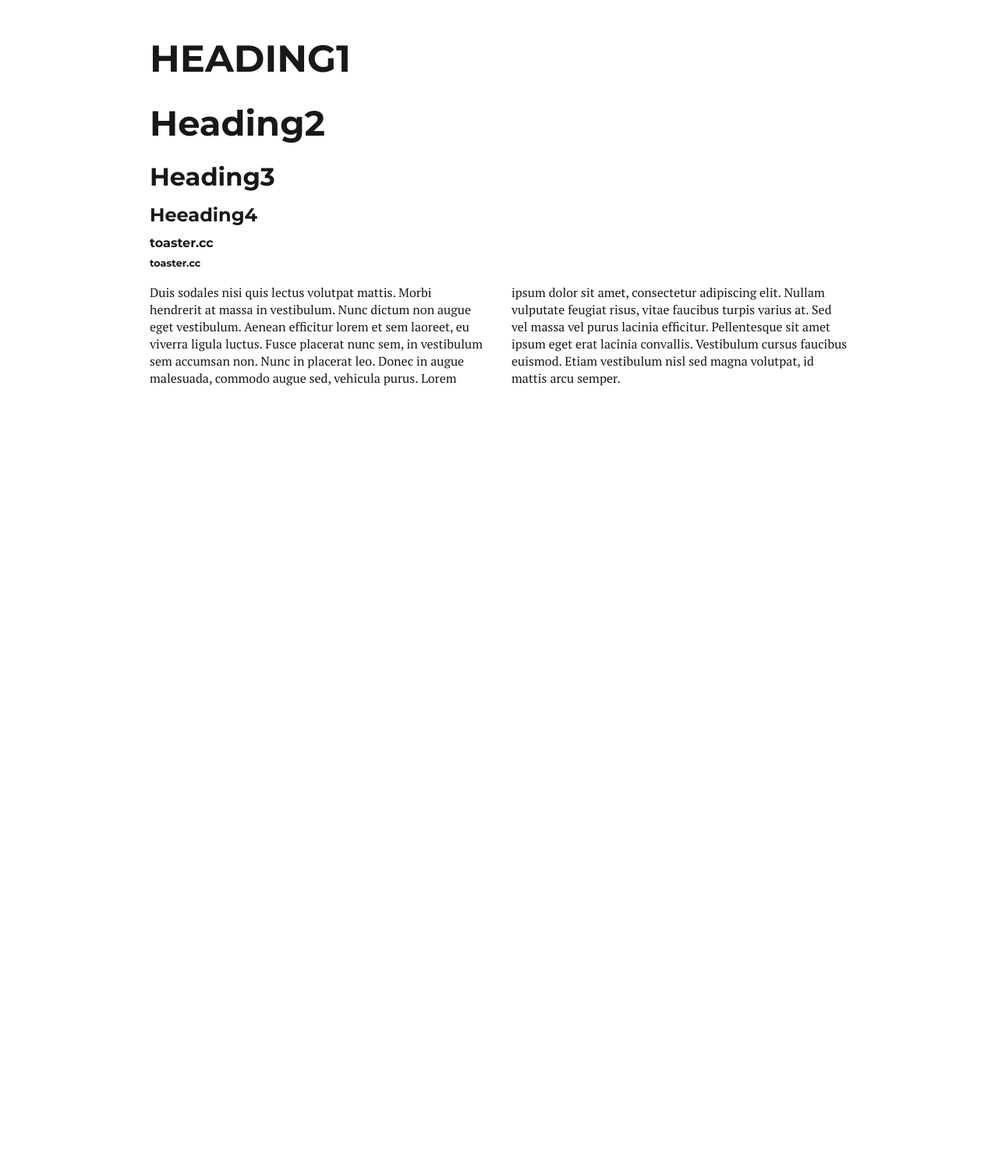
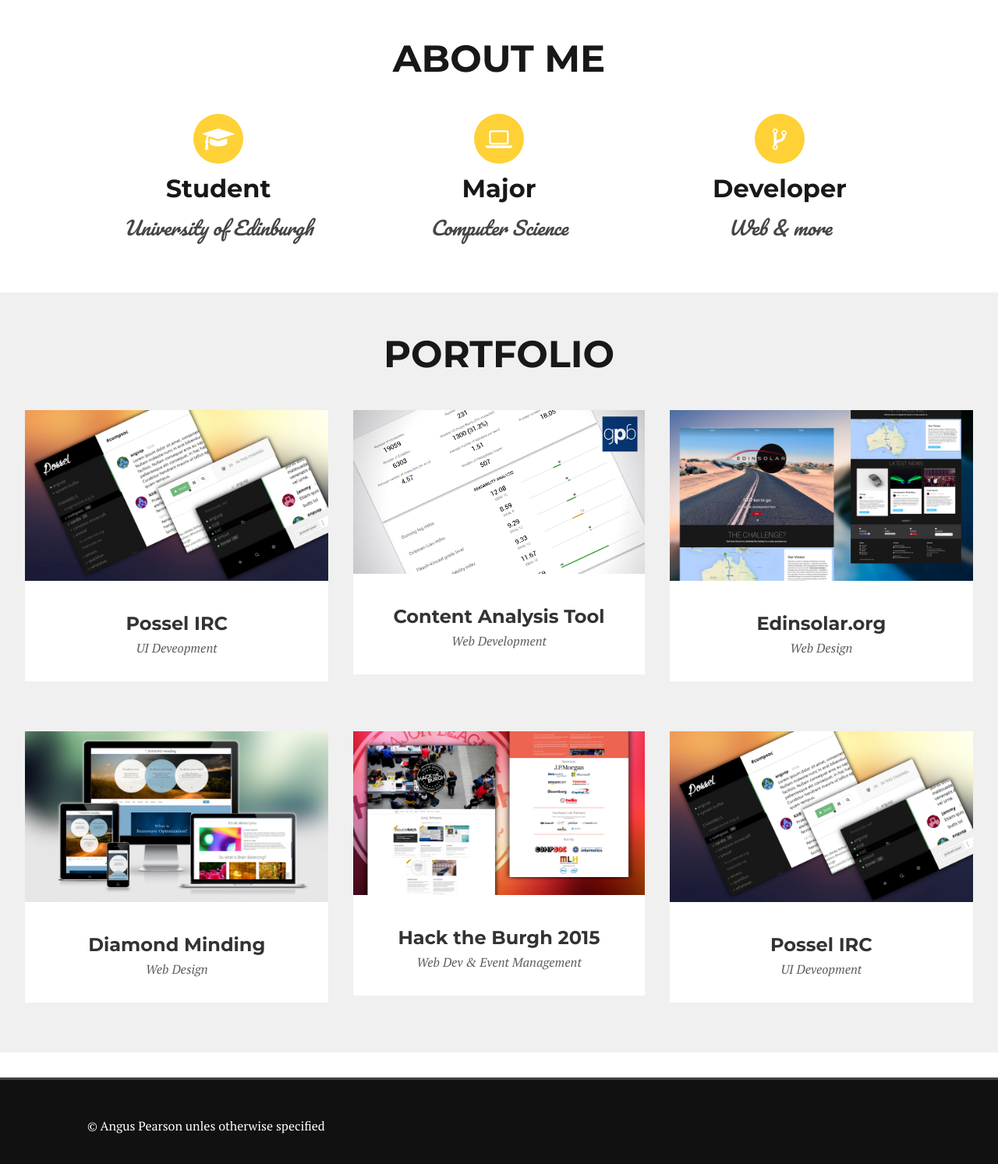
Before and after one commit to AngusP/AngusP.github.io, a Jekyll site: the page built from index.html, in a window 1280 px wide, cut to the strip 544-2047 px from the top of the page. Shown: the top 1493 px of the strip at 78% size. Built offline with Jekyll 4.4.1, drawn with Linux system fonts in a browser that asks for light colours; nearby versions of some CDN libraries; the list of posts is cut into pages by our own code; before the commit the page ends 1088 px from its top, so only the background shows below that.

Commit message:
Added portfolio

```diff
--- a/css/style.css
+++ b/css/style.css
@@ -39,10 +39,10 @@ html, body {
     max-height: 0.5rem;
 }
 ::-webkit-scrollbar-thumb{
-    background: #999;
+    background: #444;
 }
 ::-webkit-scrollbar-thumb:window-inactive {
-    background: #999;
+    background: #444;
 }
 
 *:focus {
@@ -56,7 +56,7 @@ html, body {
     Columns are all the same height in each row
 ***/
 
-@media (min-width: 40rem) {
+@media (min-width: 60rem) {
     .row { width: 100%; display: table; table-layout: fixed; }
     .col { display: table-cell; vertical-align: top; padding-right: 1em; }
     .col+.col { padding: 0 1em; }
@@ -68,42 +68,90 @@ html, body {
 
 ***/
 
+.twox   { font-size: 2em; }
+.threex { font-size: 3em; }
+.fourx  { font-size: 4em; }
+.fivex  { font-size: 5em; }
+
+article p {
+    font-size: 1.1em;
+}
+
+.bg-grey {
+    background-color: #f0f0f0;
+}
+
+.card {
+    margin: 2em 0;
+    min-height: 4rem;
+    background: #FFF;
+    color: #333;
+}
+
+.center {
+    text-align: center;
+    margin-left: auto;
+    margin-right: auto;
+}
+
 .columnar {
     -webkit-columns: 3 20rem; /* Chrome, Safari, Opera */
     -moz-columns: 3 20rem; /* Firefox */
     columns: 3 20rem;
-    -webkit-column-gap: 2em;
-    -moz-column-gap: 2em;
-    column-gap: 2em;
+    -webkit-column-gap: 2rem;
+    -moz-column-gap: 2rem;
+    column-gap: 2rem;
 }
 
-.container {
+.container,
+.container-wide {
     width: 100%;
     padding: 0em 2em;
-    margin: 0;
+    margin: 0 auto;
 }
 
-@media(min-width: 40rem){
+@media(min-width: 50rem){
     .container {
-        margin: 0 auto;
-        width: 40rem;
+        width: 50rem;
     }
 }
-@media(min-width: 80rem){
+@media(min-width: 70rem){
     .container {
-        width: 60rem;
+        width: 70rem;
     }
 }
 @media(min-width: 100rem){
     .container {
-        width: 80rem;
+        width: 90rem;
     }
+    .container-wide {
+        width: 90rem;
+    }
+}
+
+.content-circle {
+    color: #fff;
+    background: #fed136;
+    width: 2em;
+    height: 2em;
+    padding: 0.5em 0.2em;
+    text-align: center;
+    line-height: 1em;
+    border-radius: 50%;
 }
 
 .fold-centre {
     padding: 10rem 2rem 2rem 2rem;
     margin: 0 auto;
     text-align: center;
+}
+
+footer {
+    color: #FFF;
+    background-color: #111;
+    padding: 3rem 0;
+    border-top: 0.2em solid #444;
+    margin-top: 2rem;
 }
 
 h1,h2,h3,h4,h5,h6 {
@@ -165,6 +213,17 @@ hr {
     padding-right: 1em;
 }
 
+img.img-responsive {
+    display: block;
+    max-width: 100%;
+    height: auto;
+}
+
+.muted {
+    opacity: 0.8;
+    font-style: italic;
+}
+
 p { font-size: 1em; }
 
 .padder {
@@ -182,6 +241,7 @@ p { font-size: 1em; }
 }
 .script {
     font-family: 'Pacifico', cursive;
+    font-weight: normal;
 }
 .serif {
     font-family: 'PT Serif','Times','Georgia','TImes New Roman',serif;
--- a/index.html
+++ b/index.html
@@ -15,14 +15,140 @@ layout: home
 
 <div class="container vspace">
 
-  <h1>Heading1</h1>
-  <h2>Heading2</h2>
-  <h3>Heading3</h3>
-  <h4>Heeading4</h4>
-  <h5>toaster.cc</h5>
-  <h6>toaster.cc</h6>
+  <h1 class="center">About Me</h1>
 
-  <p class="columnar">
-Duis sodales nisi quis lectus volutpat mattis. Morbi hendrerit at massa in vestibulum. Nunc dictum non augue eget vestibulum. Aenean efficitur lorem et sem laoreet, eu viverra ligula luctus. Fusce placerat nunc sem, in vestibulum sem accumsan non. Nunc in placerat leo. Donec in augue malesuada, commodo augue sed, vehicula purus. Lorem ipsum dolor sit amet, consectetur adipiscing elit. Nullam vulputate feugiat risus, vitae faucibus turpis varius at. Sed vel massa vel purus lacinia efficitur. Pellentesque sit amet ipsum eget erat lacinia convallis. Vestibulum cursus faucibus euismod. Etiam vestibulum nisl sed magna volutpat, id mattis arcu semper.
-    </p>
+  <div class="row vspace">
+
+    <div class="col center">
+      <div class="content-circle center twox">
+        <i class="fa fa-mortar-board"></i>
+      </div>
+      <h3>Student</h3>
+      <h4 class="muted script">University of Edinburgh</h4>
+    </div>
+
+    <div class="col center">
+      <div class="content-circle center twox">
+        <i class="fa fa-laptop"></i>
+      </div>
+      <h3>Major</h3>
+      <h4 class="muted script">Computer Science</h4>
+    </div>
+
+    <div class="col center">
+      <div class="content-circle center twox">
+        <i class="fa fa-code-fork"></i>
+      </div>
+      <h3>Developer</h3>
+      <h4 class="muted script">Web & more</h4>
+    </div>
+
+  </div><!-- /.row -->
+
 </div>
+
+
+
+<div class="bg-grey">
+  <div class="container-wide vspace">
+
+    <h1 class="center">Portfolio</h1>
+
+    <div class="row">
+
+      <div class="col">
+        <div class="card">
+          <a href="https://github.com/orgs/possel/" target=_blank>
+            <img src="{{site.baseurl}}/media/possel-ui.jpg" class="img-responsive">
+          </a>
+          <div class="center padder">
+            <h4>Possel IRC</h4>
+            <span class="muted">UI Deveopment</span>
+          </div>
+        </div>
+      </div>
+
+      <div class="col">
+        <div class="card">
+          <a href="http://ca.gpb.eu" target=_blank>
+            <img src="{{site.baseurl}}/media/content-analysis-tool.jpg" class="img-responsive">
+          </a>
+          <div class="center padder">
+            <h4>Content Analysis Tool</h4>
+            <span class="muted">Web Development</span>
+          </div>
+        </div>
+      </div>
+
+      <div class="col">
+        <div class="card">
+          <a href="http://edinsolar.org" target=_blank>
+            <img src="{{site.baseurl}}/media/edinsolar-website.jpg" class="img-responsive">
+          </a>
+          <div class="center padder">
+            <h4>Edinsolar.org</h4>
+            <span class="muted">Web Design</span>
+          </div>
+        </div>
+      </div>
+
+    </div><!-- /.row -->
+    <div class="row">
+
+      <div class="col">
+        <div class="card">
+          <a href="http://diamondminding.github.io" target=_blank>
+            <img src="{{site.baseurl}}/media/diamond-minding.jpg" class="img-responsive">
+          </a>
+          <div class="center padder">
+            <h4>Diamond Minding</h4>
+            <span class="muted">Web Design</span>
+          </div>
+        </div>
+      </div>
+
+      <div class="col">
+        <div class="card">
+          <a href="http://hacktheburgh.com" target=_blank>
+            <img src="{{site.baseurl}}/media/hack-the-burgh.jpg" class="img-responsive">
+          </a>
+          <div class="center padder">
+            <h4>Hack the Burgh 2015</h4>
+            <span class="muted">Web Dev & Event Management</span>
+          </div>
+        </div>
+      </div>
+
+      <div class="col">
+        <div class="card">
+          <a href="https://github.com/orgs/possel/" target=_blank>
+            <img src="{{site.baseurl}}/media/possel-ui.jpg" class="img-responsive">
+          </a>
+          <div class="center padder">
+            <h4>Possel IRC</h4>
+            <span class="muted">UI Deveopment</span>
+          </div>
+        </div>
+      </div>
+
+    </div><!-- /.row -->
+
+  </div>
+</div>
+
+
+<!--div class="container vspace">
+
+  <h1 class="center">Contact</h1>
+  <h4 class="center muted">& Further Information</h4>
+
+
+
+</div-->
+
+
+<footer>
+  <div class="container">
+    &copy; Angus Pearson unles otherwise specified
+  </div>
+</footer>
```
Also changed, not shown: media/content-analysis-tool.jpg (added), media/diamond-minding.jpg (added), media/edinsolar-website.jpg (added), media/hack-the-burgh.jpg (added), media/possel-ui.jpg (added), 1 other file.
